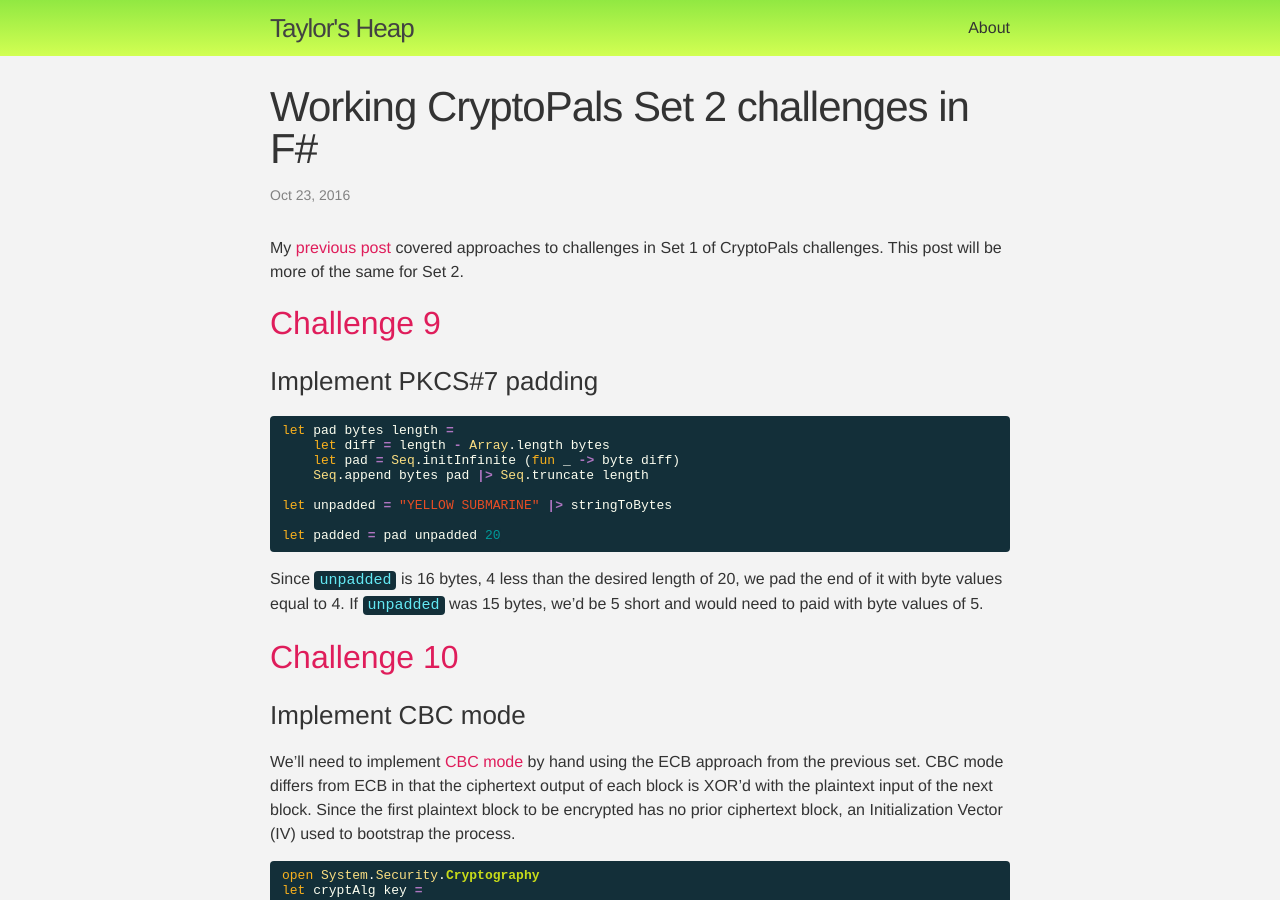
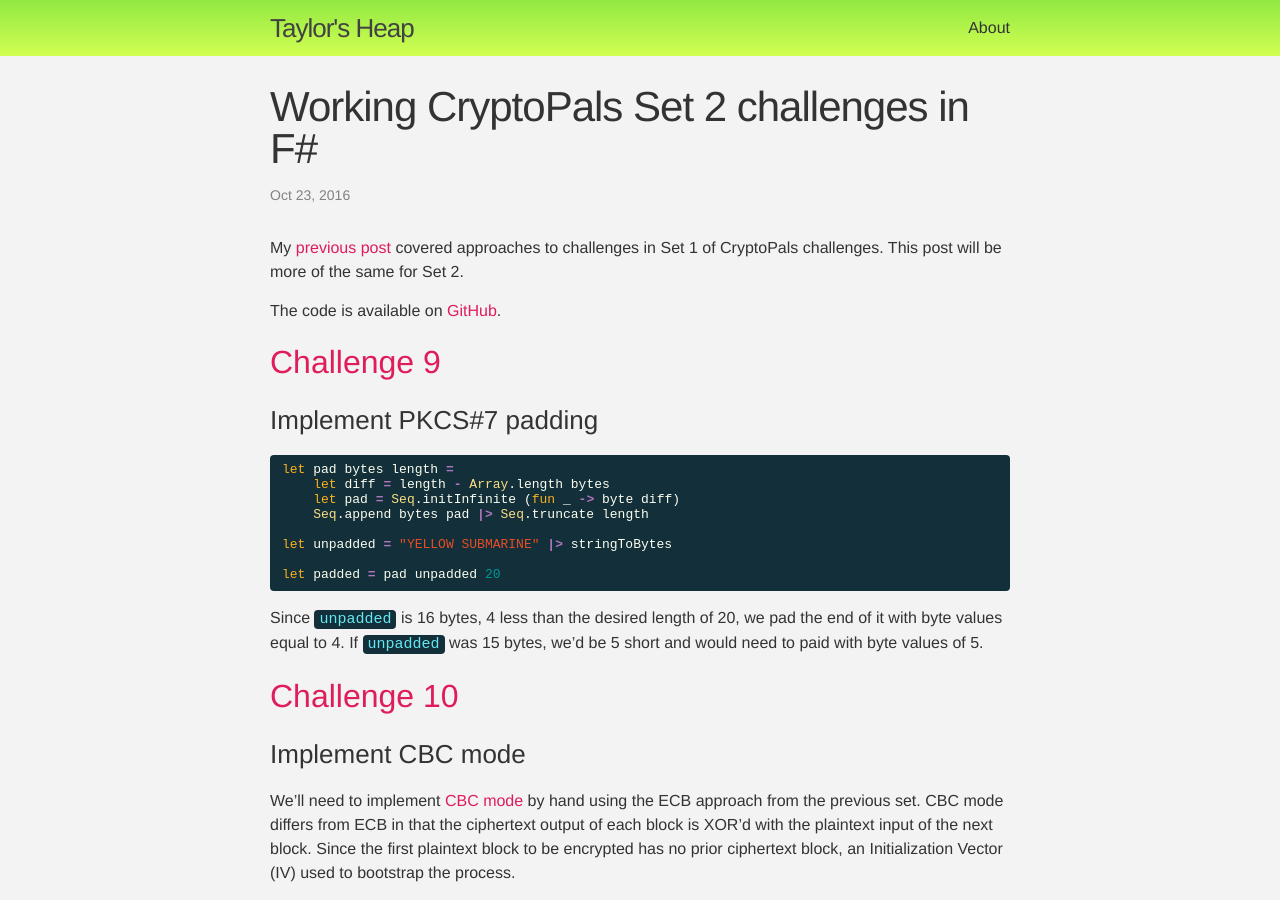
Before and after one commit to taylorwood/taylorwood.github.io, a Jekyll site: the page built from _posts/2016-10-21-cryptopals-pt2.markdown, in a window 1280 px wide and 900 px high. Built offline with Jekyll 4.4.1, drawn with Linux system fonts in a browser that asks for light colours.

Commit message:
Add links to FsCryptoPals repo

```diff
--- a/_posts/2016-10-21-cryptopals-pt1.markdown
+++ b/_posts/2016-10-21-cryptopals-pt1.markdown
@@ -5,6 +5,8 @@ date:   2016-10-21 12:00:00
 tags:   crypto fsharp
 ---
 The [CryptoPals challenges](https://cryptopals.com) are a great hands-on introduction to cryptography and [cryptanalysis](https://en.wikipedia.org/wiki/Cryptanalysis). This post will outline some of my approaches to the challenges, written in F#.
+
+The code is available on [GitHub](https://github.com/taylorwood/FsCryptoPals).
 
 My solutions for Set 2 challenges are in [this post]({% post_url 2016-10-23-cryptopals-pt2 %}).
 
--- a/_posts/2016-10-21-cryptopals-pt2.markdown
+++ b/_posts/2016-10-21-cryptopals-pt2.markdown
@@ -5,6 +5,8 @@ date:   2016-10-23 12:00:00
 tags:   crypto fsharp
 ---
 My [previous post]({% post_url 2016-10-21-cryptopals-pt1 %}) covered approaches to challenges in Set 1 of CryptoPals challenges. This post will be more of the same for Set 2.
+
+The code is available on [GitHub](https://github.com/taylorwood/FsCryptoPals).
 
 ## [Challenge 9](https://cryptopals.com/sets/2/challenges/9)
 
```
